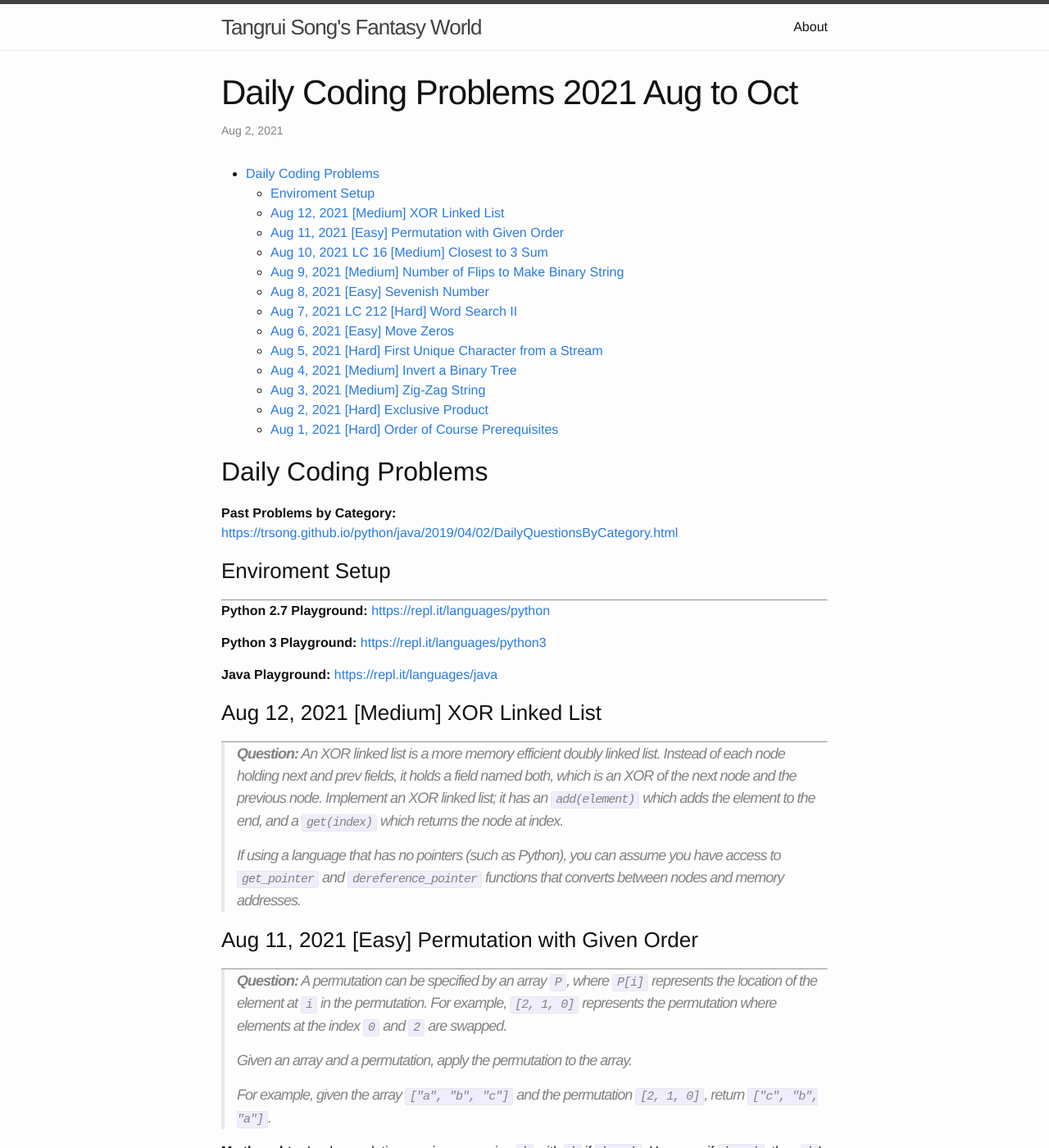
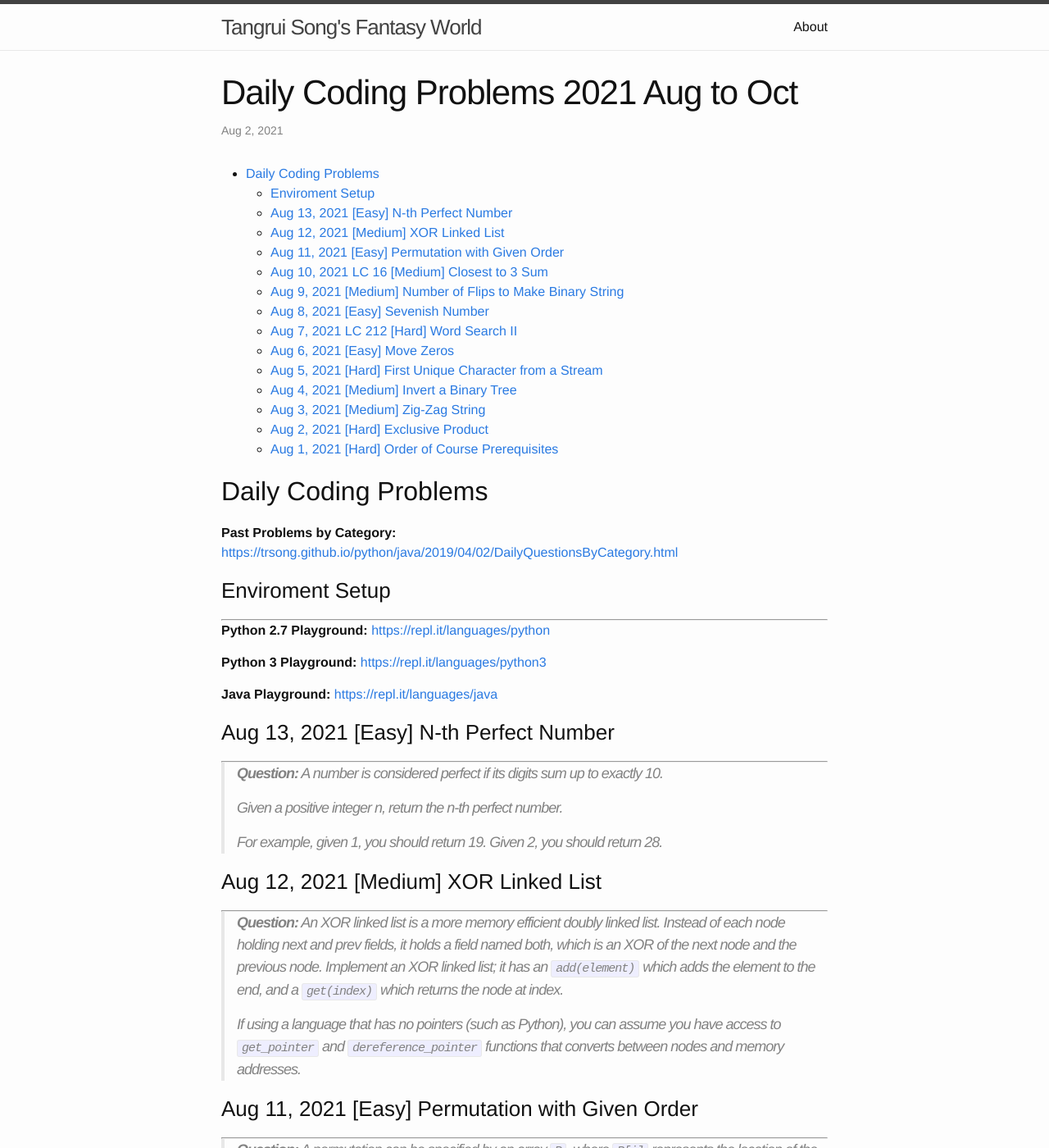
Before and after one commit to trsong/trsong.github.io, a Jekyll site: the page built from _posts/2021-08-01-DailyQuestionsAug.md, in a window 1280 px wide and 1400 px high. Shown: the whole window at 82% size. Built offline with Jekyll 4.4.1, drawn with Linux system fonts in a browser that asks for light colours.

Commit message:
Add Aug 13 question

```diff
--- a/_posts/2021-08-01-DailyQuestionsAug.md
+++ b/_posts/2021-08-01-DailyQuestionsAug.md
@@ -19,6 +19,15 @@ categories: Python/Java
 **Python 3 Playground:** [https://repl.it/languages/python3](https://repl.it/languages/python3)
 
 **Java Playground:** [https://repl.it/languages/java](https://repl.it/languages/java)
+
+
+### Aug 13, 2021 \[Easy\] N-th Perfect Number
+---
+> **Question:** A number is considered perfect if its digits sum up to exactly 10.
+>
+> Given a positive integer n, return the n-th perfect number.
+>
+> For example, given 1, you should return 19. Given 2, you should return 28.
 
 
 ### Aug 12, 2021 \[Medium\] XOR Linked List
```
